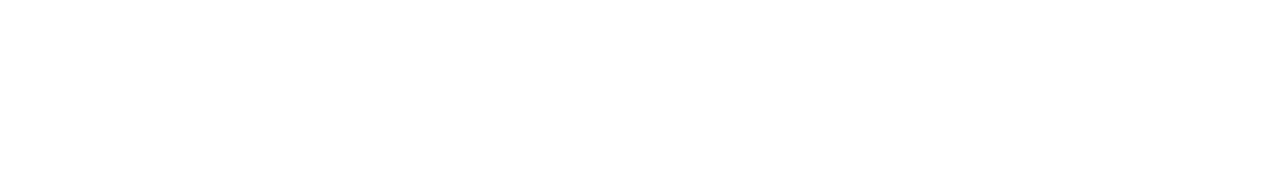
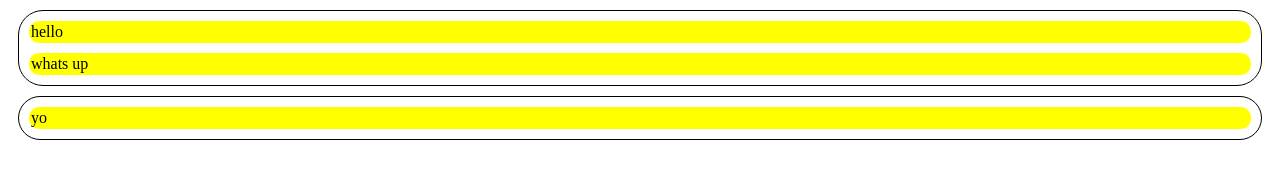
Before and after one commit to BenjaminT1808/MusicTheoryProject, a plain HTML site: page index.html in a window 1280 px wide. Drawn offline with Linux system fonts and the light colour scheme.

Commit message:
added some stuff...

```diff
--- a/index.html
+++ b/index.html
@@ -3,9 +3,13 @@
 <head>
     <meta charset="UTF-8">
     <meta name="viewport" content="width=device-width, initial-scale=1.0">
+    <link rel="stylesheet" href="styles.css">
     <title>MusicTheoryProject</title>
 </head>
 <body>
-
+    <div> <p id = "test"> hello </p>
+    <p>whats up</p>
+    </div>
+    <div id = "yo"> <p>yo</p> </div>
 </body>
 </html>
--- /dev/null
+++ b/styles.css
@@ -0,0 +1,15 @@
+p {
+    background-color: yellow;
+    margin: 10px;
+    border-color: black;
+    border-radius: 10px;
+    padding: 2px;
+}
+div {
+    border-color: black;
+    border-radius: 25px;
+    border-spacing: 2px;
+    border: 1px;
+    margin: 10px;
+    border-style: solid;
+}
```
